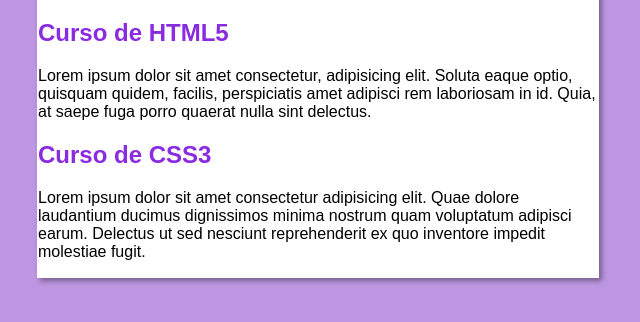
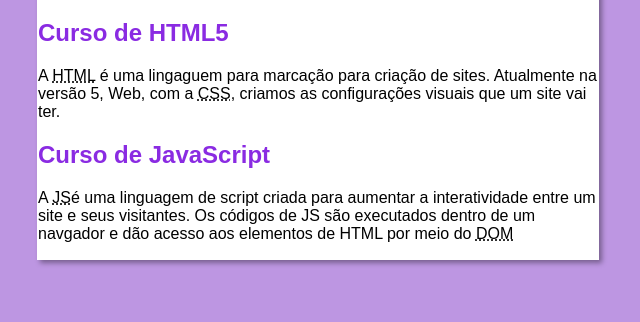
Before and after one commit to thapsouza/projeto-site, a plain HTML site: page index.html in a window 1280 px wide. Shown: the part 70-392 px from the top of the page, without its empty margins (322-962 px from the left). Drawn offline with Linux system fonts and the light colour scheme.

Commit message:
alteração p

```diff
--- a/index.html
+++ b/index.html
@@ -13,12 +13,12 @@
         </header>
         <article>
             <h2>Curso de HTML5</h2>
-            <p>Lorem ipsum dolor sit amet consectetur, adipisicing elit. Soluta eaque optio, quisquam quidem, facilis, perspiciatis amet adipisci rem laboriosam in id. Quia, at saepe fuga porro quaerat nulla sint delectus.
+            <p>A <abbr title="HyperText Markup Language">HTML</abbr> é uma lingaguem para marcação para criação de sites. Atualmente na versão 5, Web, com a <abbr title="Cascading Style Sheets">CSS</abbr>, criamos as configurações visuais que um site vai ter.
             </p>
         </article>
         <article>
-            <h2>Curso de CSS3</h2>
-            <p>Lorem ipsum dolor sit amet consectetur adipisicing elit. Quae dolore laudantium ducimus dignissimos minima nostrum quam voluptatum adipisci earum. Delectus ut sed nesciunt reprehenderit ex quo inventore impedit molestiae fugit.</p>
+            <h2>Curso de JavaScript</h2>
+            <p>A <abbr title="JavaScript">JS</abbr>é uma linguagem de script criada para aumentar a interatividade entre um site e seus visitantes. Os códigos de JS são executados dentro de um navgador e dão acesso aos elementos de HTML por meio do <abbr title="Document Object Model">DOM</abbr></p>
         </article>
     </main>
 </body>
```
